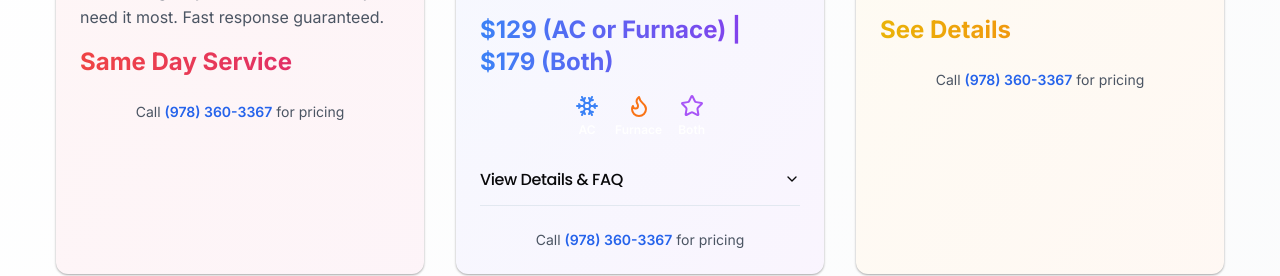
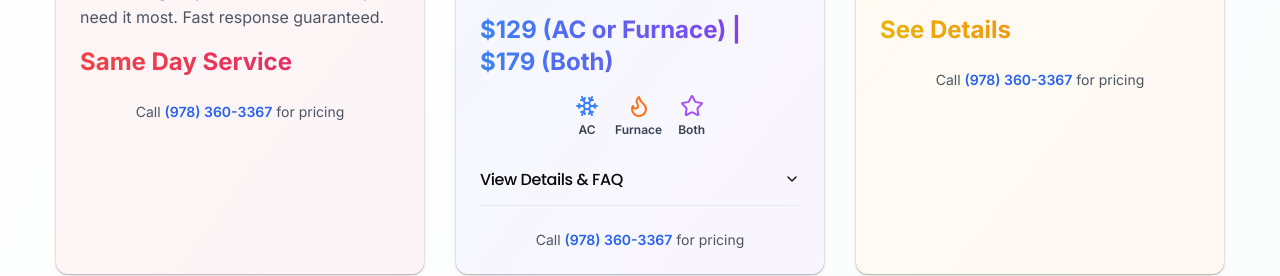
Before and after one commit to WallStArb/hvac, a Next.js app: page / in a window 1280 px wide. Shown: the part 1820-2096 px from the top of the page. Built offline with nearby package versions, Linux system fonts and the light colour scheme; what tailwindcss-rtl would draw is missing.

Commit message:
Improve icon label readability: use dark text under AC, Furnace, Both icons

```diff
--- a/components/landing-page/sections/Services.tsx
+++ b/components/landing-page/sections/Services.tsx
@@ -145,15 +145,15 @@ export default function Services() {
                       <div className="flex justify-center gap-4 mb-4">
                         <div className="flex flex-col items-center">
                           <Snowflake className="w-6 h-6 text-blue-500 mb-1" />
-                          <span className="text-xs font-semibold">AC</span>
+                          <span className="text-xs font-semibold text-gray-700">AC</span>
                         </div>
                         <div className="flex flex-col items-center">
                           <Flame className="w-6 h-6 text-orange-500 mb-1" />
-                          <span className="text-xs font-semibold">Furnace</span>
+                          <span className="text-xs font-semibold text-gray-700">Furnace</span>
                         </div>
                         <div className="flex flex-col items-center">
                           <Star className="w-6 h-6 text-purple-500 mb-1" />
-                          <span className="text-xs font-semibold">Both</span>
+                          <span className="text-xs font-semibold text-gray-700">Both</span>
                         </div>
                       </div>
                     )}
```
